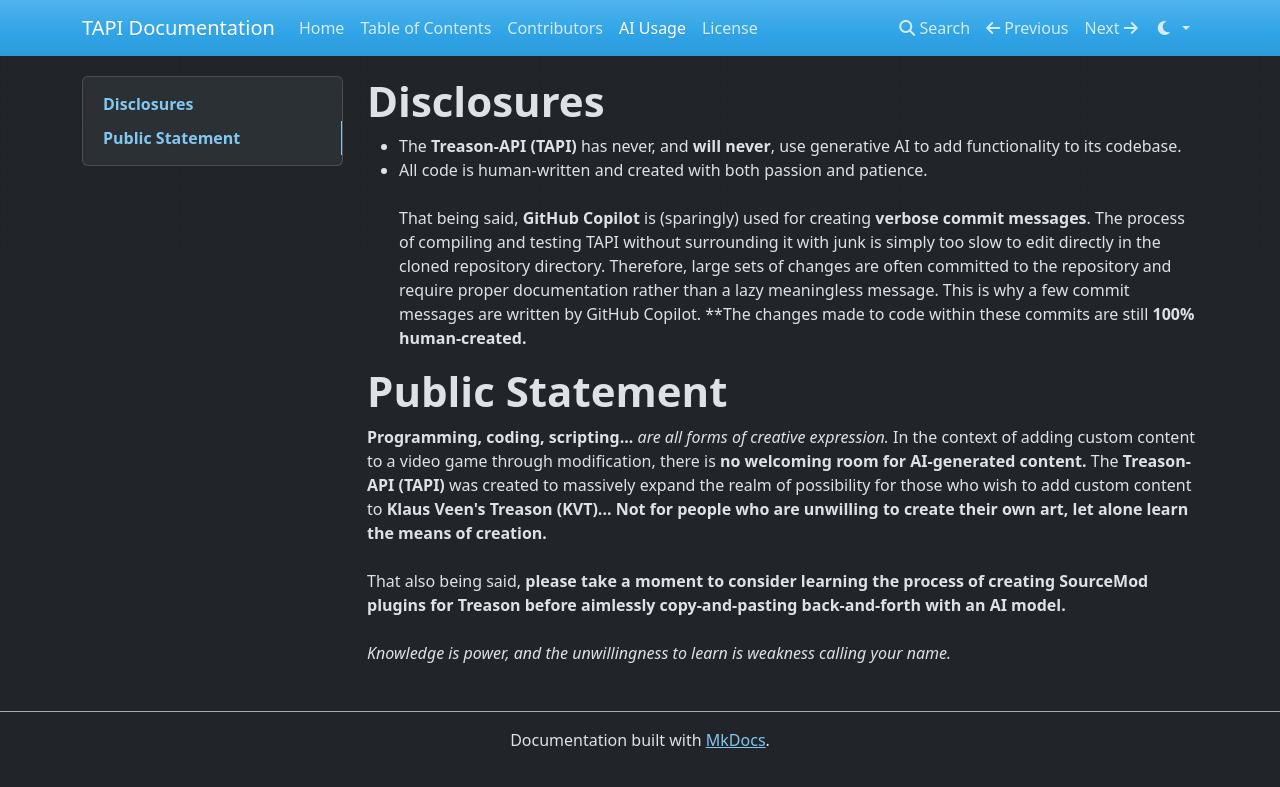
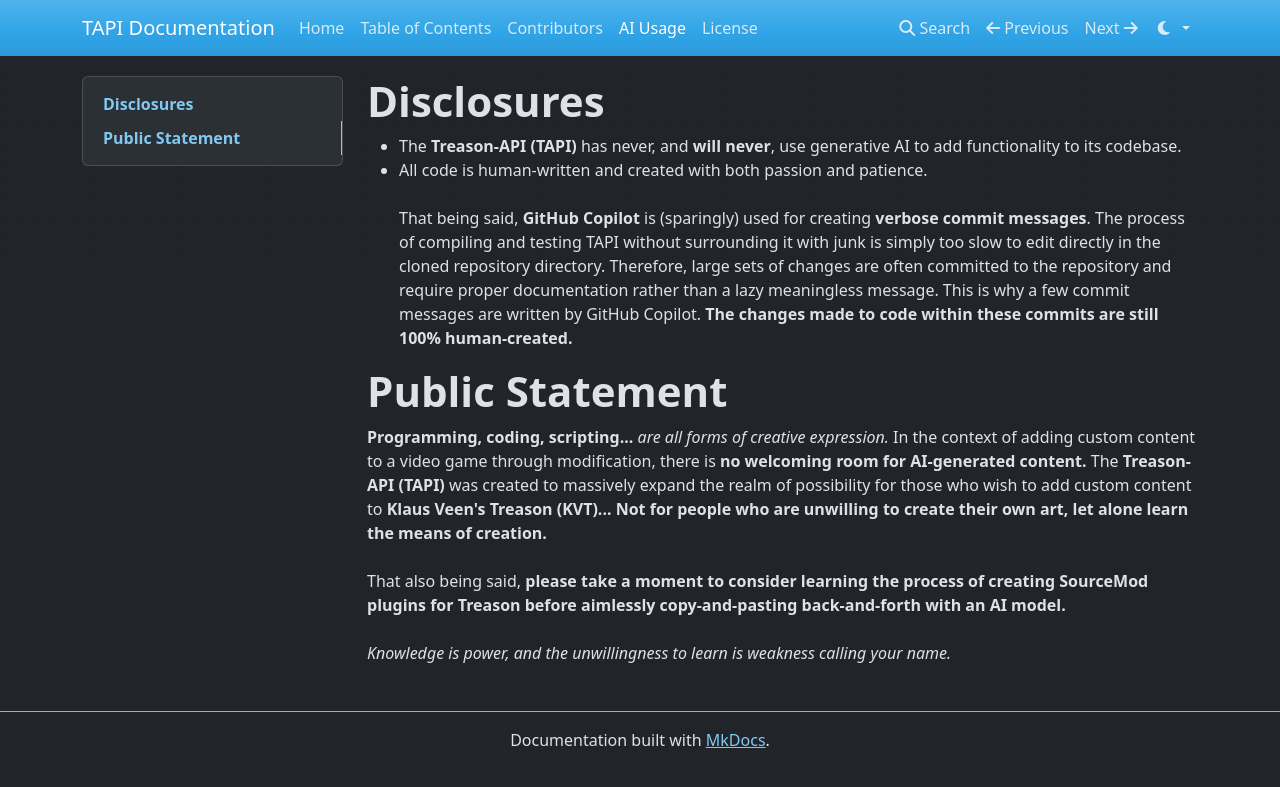
Before and after one commit to chriss5dev/TAPI-docs, an MkDocs documentation site: the page built from docs/ai.md, in a window 1280 px wide. Shown: the top 787 px of the page. Built offline with MkDocs 1.6.1, drawn with Linux system fonts in a browser that asks for light colours; nearby versions of some CDN libraries.

Commit message:
fix formatting on ai.md

```diff
--- a/docs/ai.md
+++ b/docs/ai.md
@@ -2,7 +2,7 @@
 - The **Treason-API (TAPI)** has never, and **will never**, use generative AI to add functionality to its codebase.
 - All code is human-written and created with both passion and patience.
 </br>
-That being said, **GitHub Copilot** is (sparingly) used for creating **verbose commit messages**. The process of compiling and testing TAPI without surrounding it with junk is simply too slow to edit directly in the cloned repository directory. Therefore, large sets of changes are often committed to the repository and require proper documentation rather than a lazy meaningless message. This is why a few commit messages are written by GitHub Copilot. **The changes made to code within these commits are still **100% human-created.**
+That being said, **GitHub Copilot** is (sparingly) used for creating **verbose commit messages**. The process of compiling and testing TAPI without surrounding it with junk is simply too slow to edit directly in the cloned repository directory. Therefore, large sets of changes are often committed to the repository and require proper documentation rather than a lazy meaningless message. This is why a few commit messages are written by GitHub Copilot. **The changes made to code within these commits are still 100% human-created.**
 
 # **Public Statement**
 **Programming, coding, scripting...** *are all forms of creative expression.* In the context of adding custom content to a video game through modification, there is **no welcoming room for AI-generated content.** The **Treason-API (TAPI)** was created to massively expand the realm of possibility for those who wish to add custom content to **Klaus Veen's Treason (KVT)...** **Not for people who are unwilling to create their own art, let alone learn the means of creation.**
```
